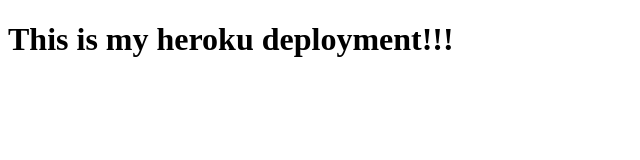
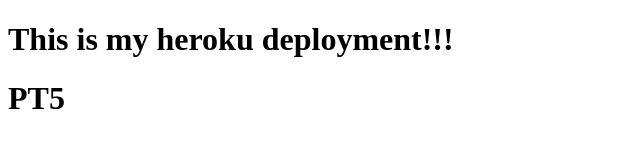
Before and after one commit to Frocch/deployment-demo, a website: page index.html in a window 1280 px wide. Shown: the whole page, without its empty margins (0-640 px from the left). Drawn offline with Linux system fonts and the light colour scheme.

Commit message:
added h1

```diff
--- a/index.html
+++ b/index.html
@@ -8,5 +8,6 @@
 </head>
 <body>
   <h1>This is my heroku deployment!!!</h1>
+  <h1>PT5</h1>
 </body>
 </html>
--- a/server/server.js
+++ b/server/server.js
@@ -15,5 +15,3 @@
 app.listen(port, () => {
     console.log(`Running on port ${port}`);
 });
-
-//TIME 1:28:29
```
